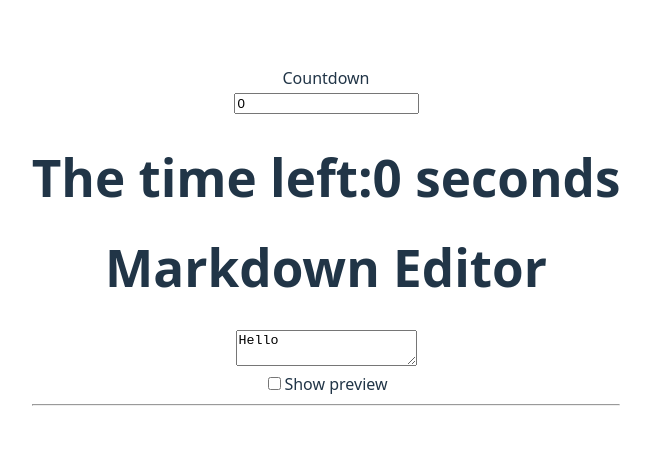
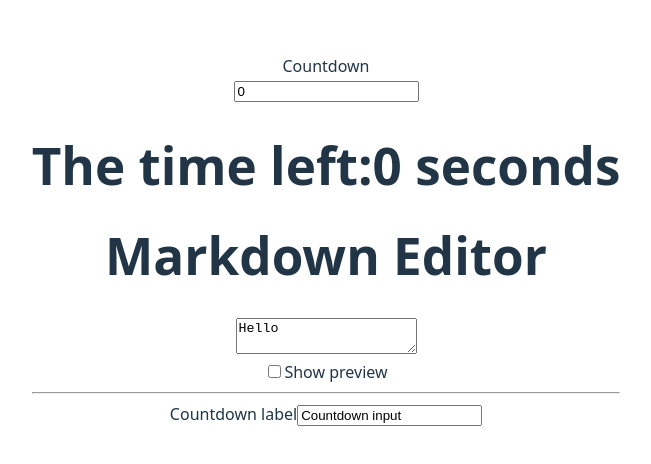
Before and after one commit to nhatnguyen-agilityio/react-training, a React (Vite) app in the folder react-advanced-examples/: page / in a window 1280 px wide. Shown: the part 160-624 px from the top of the page, without its empty margins (314-965 px from the left). Built offline with nearby package versions, Linux system fonts and the light colour scheme.

Commit message:
feat(): create example with react testing library selecting element by text

```diff
--- a/react-advanced-examples/src/components/Countdown/index.tsx
+++ b/react-advanced-examples/src/components/Countdown/index.tsx
@@ -15,6 +15,8 @@ const Countdown = () => {
       </label>
       <h1>The time left:{timeLeft} seconds</h1>
       <Outlet />
+      <label htmlFor="countdown-label">Countdown label</label>
+      <input id="countdown-label" type="text" value="Countdown input" placeholder="Input here"/>
     </>
   )
 }
```
Also changed, not shown: 1 other file (tests, documents, lock files or other folders).
